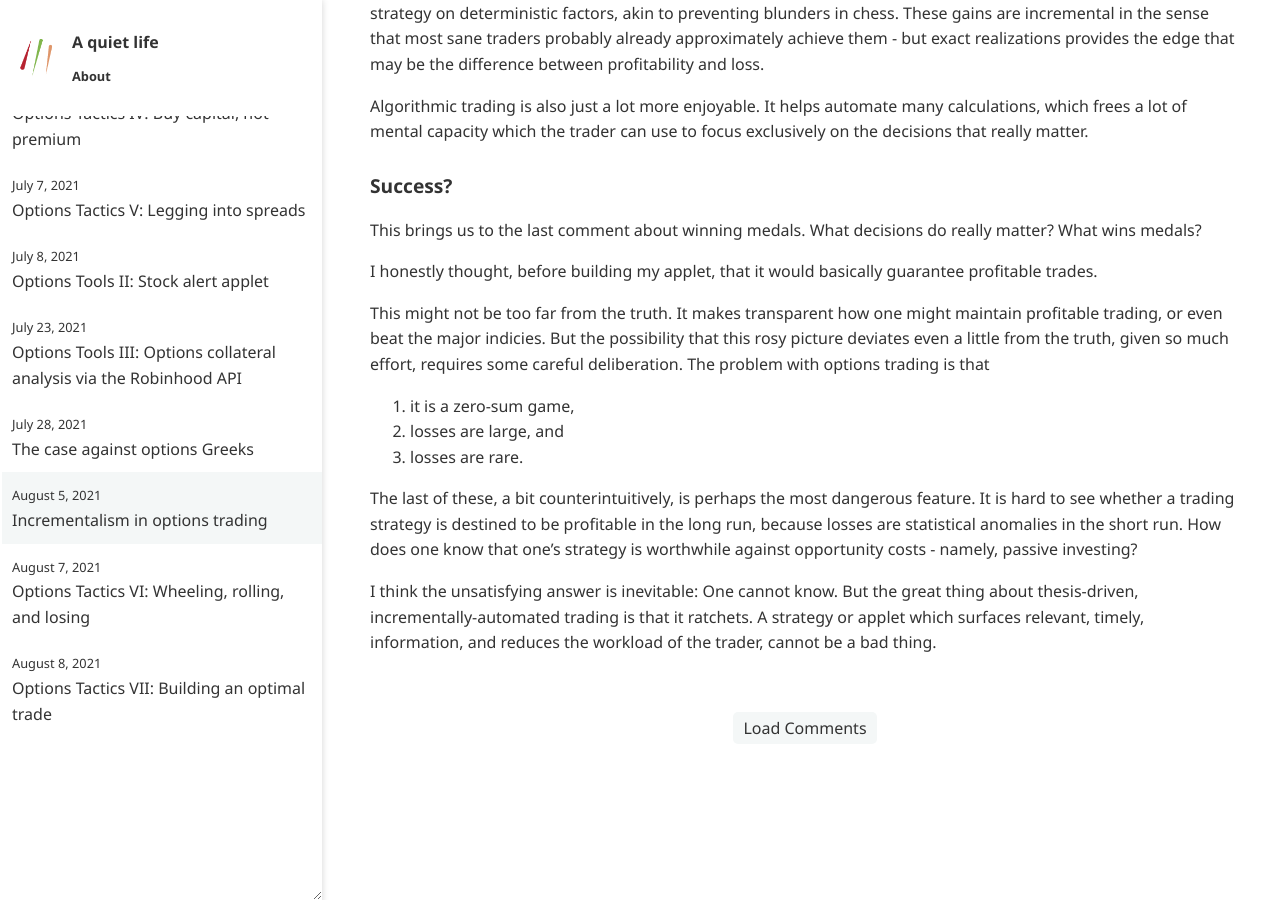
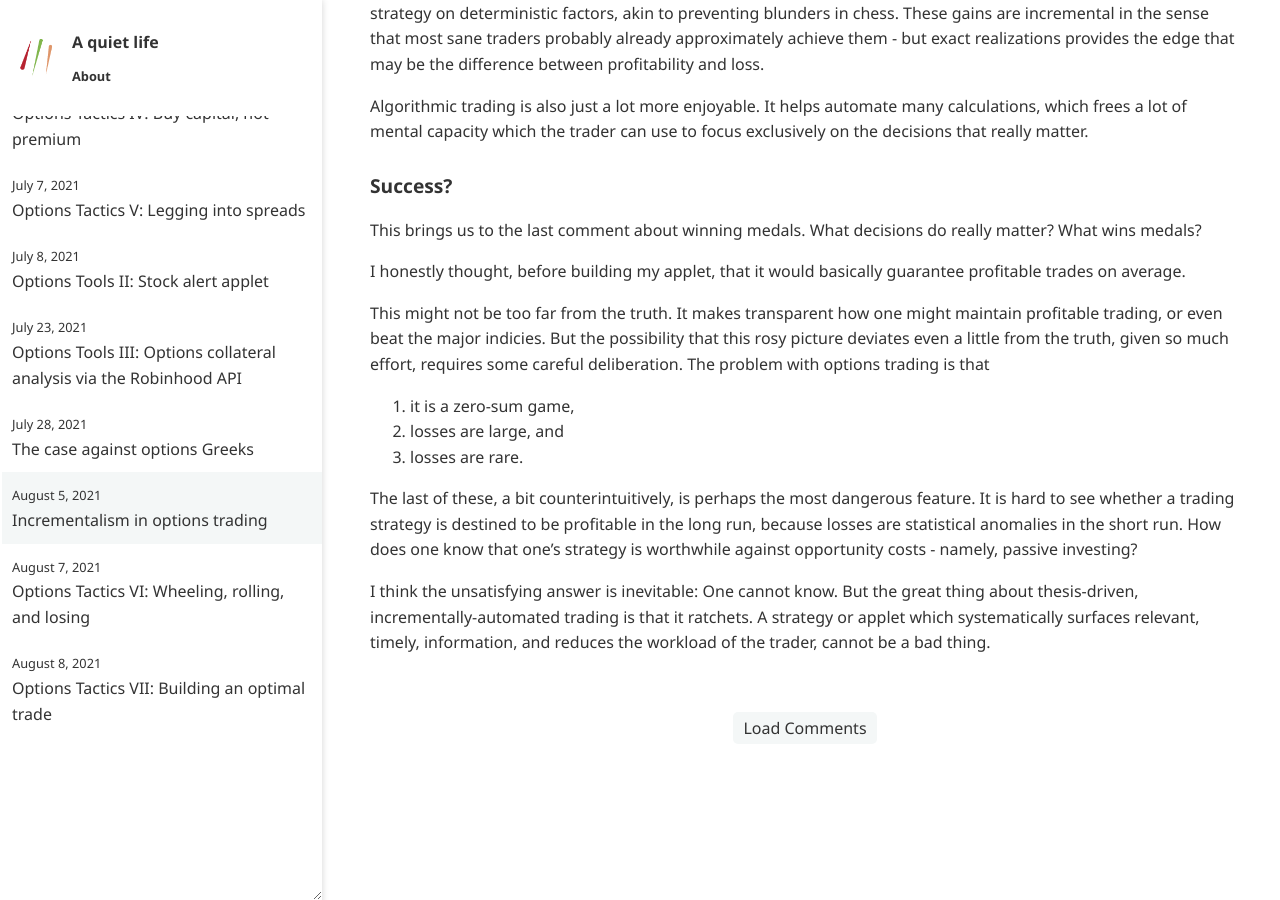
Before and after one commit to ansyblenetwork/aquietlife, a Jekyll site: the page built from _posts/2021-08-05-incrementalism.md, in a window 1280 px wide and 900 px high, scrolled down 1425 px. Built offline with Jekyll 4.4.1, drawn with Linux system fonts in a browser that asks for light colours.

Commit message:
Update 2021-08-05-incrementalism.md

```diff
--- a/_posts/2021-08-05-incrementalism.md
+++ b/_posts/2021-08-05-incrementalism.md
@@ -44,7 +44,7 @@
 
 This brings us to the last comment about winning medals. What decisions do really matter? What wins medals?
 
-I honestly thought, before building my applet, that it would basically guarantee profitable trades.
+I honestly thought, before building my applet, that it would basically guarantee profitable trades on average.
 
 This might not be too far from the truth. It makes transparent how one might maintain profitable trading, or even beat the major indicies. But the possibility that this rosy picture deviates even a little from the truth, given so much effort, requires some careful deliberation. The problem with options trading is that
 
@@ -54,4 +54,4 @@
 
 The last of these, a bit counterintuitively, is perhaps the most dangerous feature. It is hard to see whether a trading strategy is destined to be profitable in the long run, because losses are statistical anomalies in the short run. How does one know that one's strategy is worthwhile against opportunity costs - namely, passive investing?
 
-I think the unsatisfying answer is inevitable: One cannot know. But the great thing about thesis-driven, incrementally-automated trading is that it ratchets. A strategy or applet which surfaces relevant, timely, information, and reduces the workload of the trader, cannot be a bad thing.
+I think the unsatisfying answer is inevitable: One cannot know. But the great thing about thesis-driven, incrementally-automated trading is that it ratchets. A strategy or applet which systematically surfaces relevant, timely, information, and reduces the workload of the trader, cannot be a bad thing.
```
